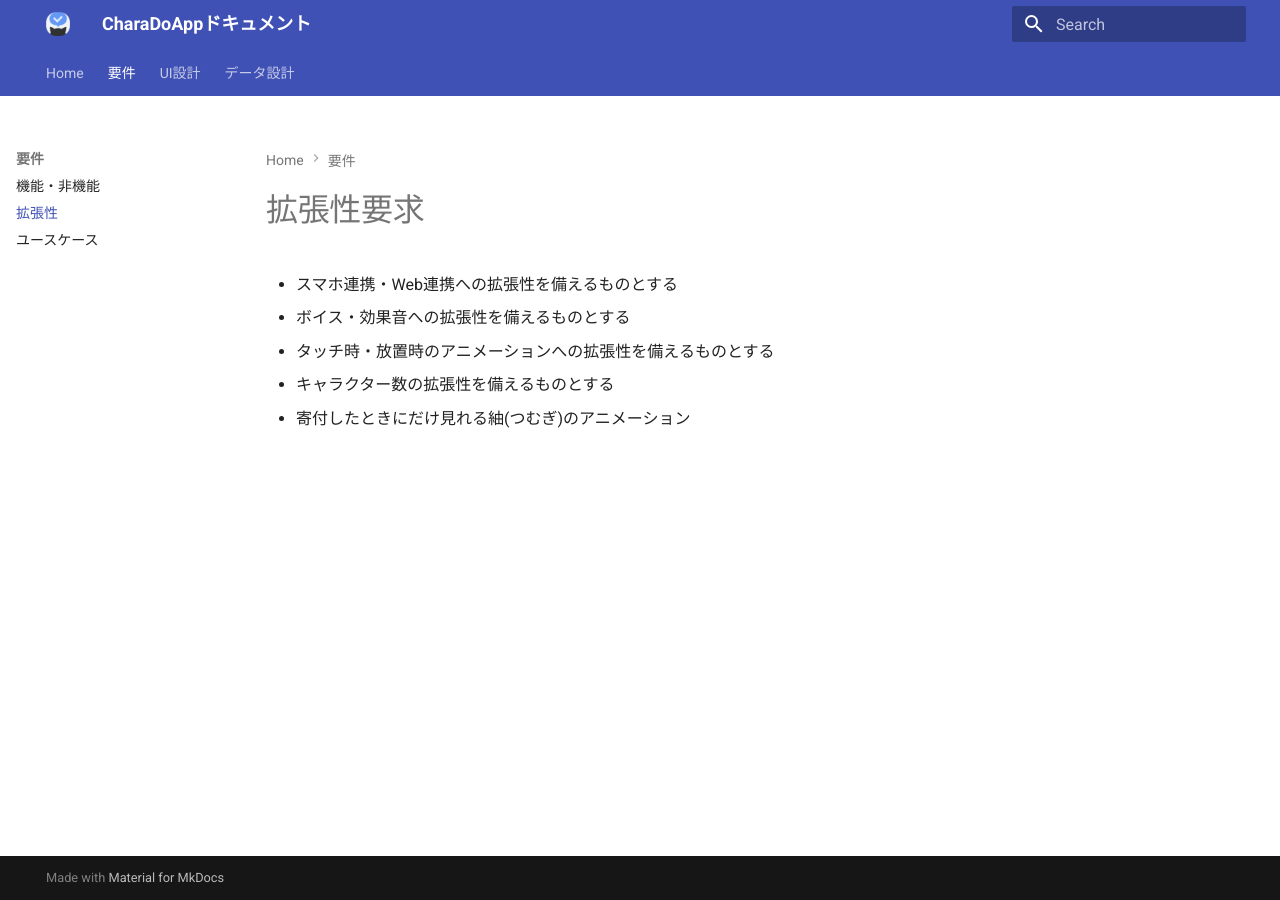
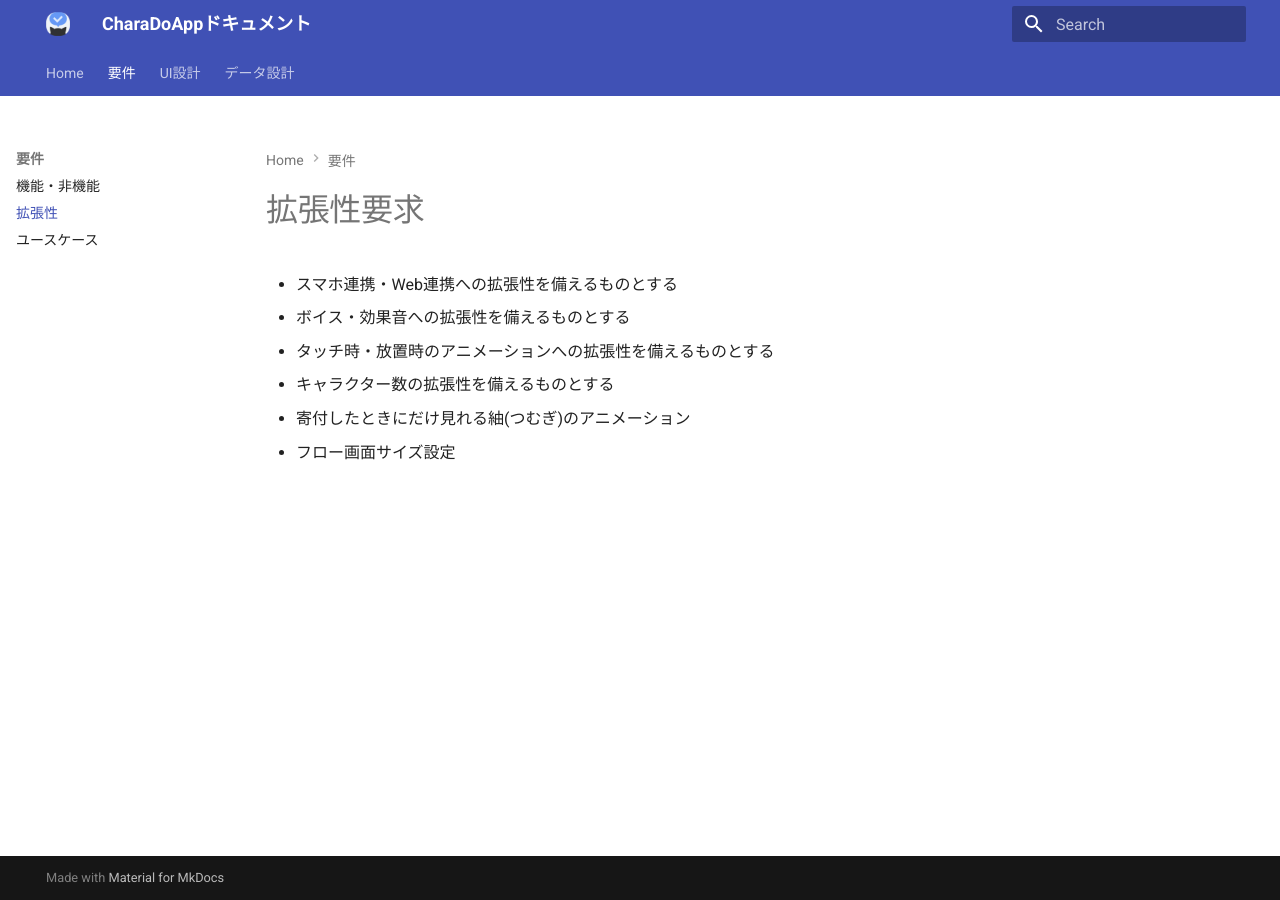
Before and after one commit to CharaDo-Official/CharaDo, an MkDocs documentation site: the page built from docs/00_requirement/10_extensibility.md, in a window 1280 px wide. Built offline with MkDocs 1.6.1 and Material for MkDocs 9.7.7, drawn with Linux system fonts in a browser that asks for light colours.

Commit message:
拡張性要求にフロー画面サイズ設定を追加

```diff
--- a/docs/00_requirement/10_extensibility.md
+++ b/docs/00_requirement/10_extensibility.md
@@ -5,3 +5,4 @@
 - タッチ時・放置時のアニメーションへの拡張性を備えるものとする
 - キャラクター数の拡張性を備えるものとする
 - 寄付したときにだけ見れる紬(つむぎ)のアニメーション
+- フロー画面サイズ設定
```
